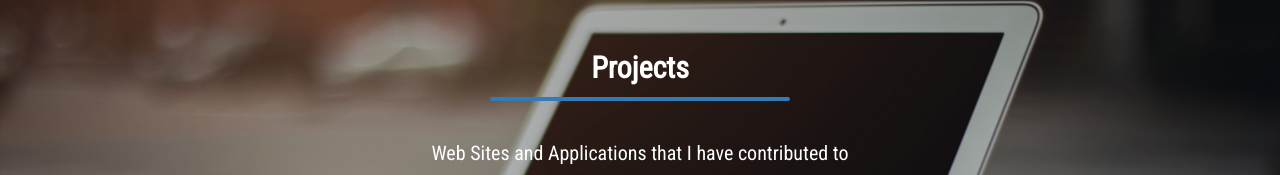
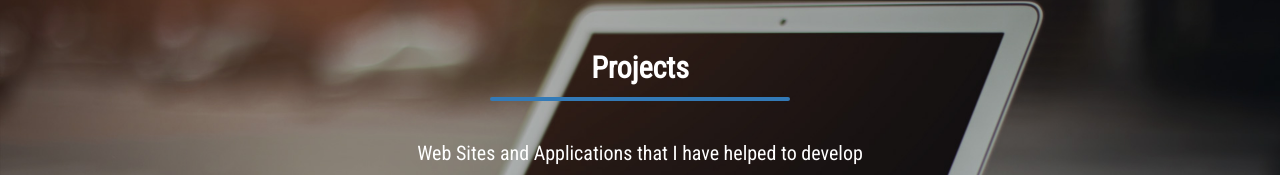
Before and after one commit to jimvang8790/jimvang, a website: page public/views/index.html in a window 1280 px wide. Shown: the part 2488-2663 px from the top of the page. Drawn offline with Linux system fonts and the light colour scheme; files that its build step writes are made by us from their sources; files whose address does not match are found by name.

Commit message:
updated projects

```diff
--- a/public/views/index.html
+++ b/public/views/index.html
@@ -114,7 +114,7 @@
           <div class="section-heading scrollpoint sp-effect3">
             <h2>Projects</h2>
             <div class="divider"></div>
-            <p>Web Sites and Applications that I have contributed to</p>
+            <p>Web Sites and Applications that I have helped to develop</p>
             <div class="row">
               <!-- Agent Ave -->
               <div class="col-md-4 case-item item-padding">
```
